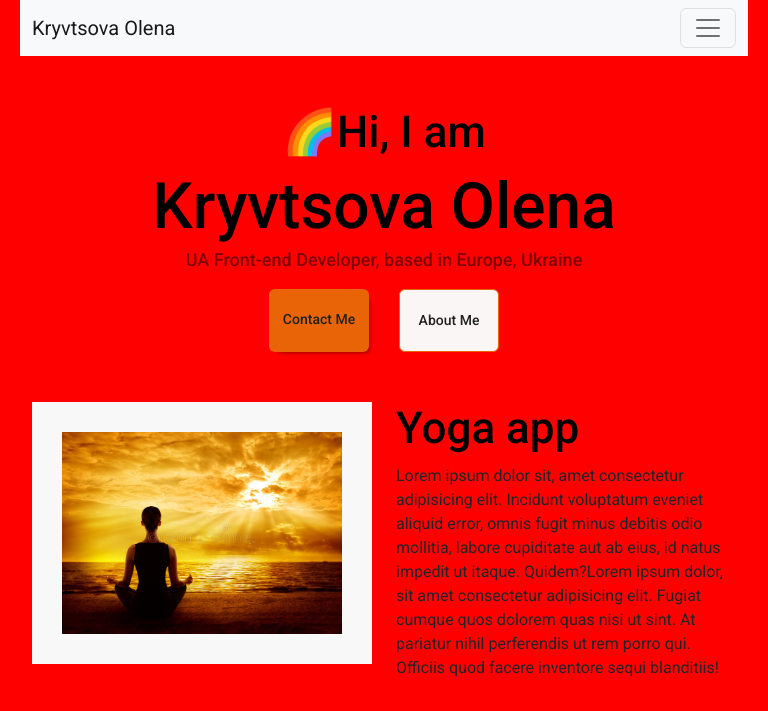
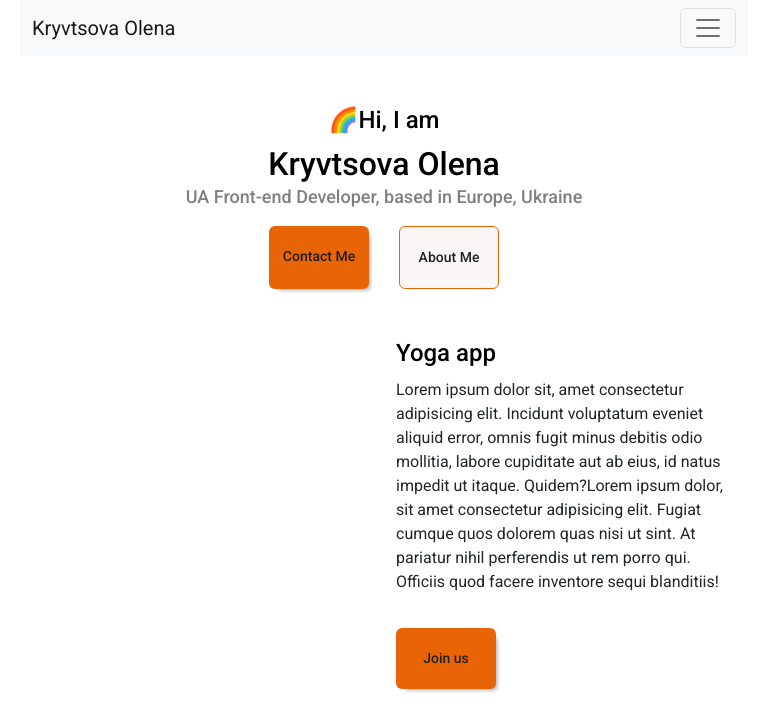
Before and after one commit to LenaK513/SC-HW-WEEK-3, a plain HTML site: page index.html in a window 768 px wide. Shown: the top 711 px of the page. Drawn offline with nearby package versions, Linux system fonts and the light colour scheme.

Commit message:
Update styles.css

```diff
--- a/src/styles.css
+++ b/src/styles.css
@@ -12,10 +12,6 @@
 body {
   font-family: "Roboto", sans-serif;
   padding: 0 20px;
-
-  @media screen and (min-width: 500px) {
-    background-color: red;
-  }
 }
 
 .container {
@@ -38,18 +34,7 @@ h2 {
 h1 {
   font-size: 64px;
   margin: 0;
-  @media screen and(max-width:768px) {
-    font-size: 20 px;
-  }
 }
-/* @media only screen and(max-width:768px) {
-  h1 {
-    font-size: 20 px;
-  }
-  h2 {
-    font-size: 14px;
-  }
-} */
 
 p {
   font-size: 18px;
@@ -168,3 +153,16 @@ img {
 .col-sm-4:not(:last-child) {
   margin-bottom: 10px;
 }
+
+@media screen and (max-width: 768px) {
+  h1 {
+    font-size: 32px;
+  }
+  h2 {
+    font-size: 24px;
+  }
+
+  img {
+    display: none;
+  }
+}
```
